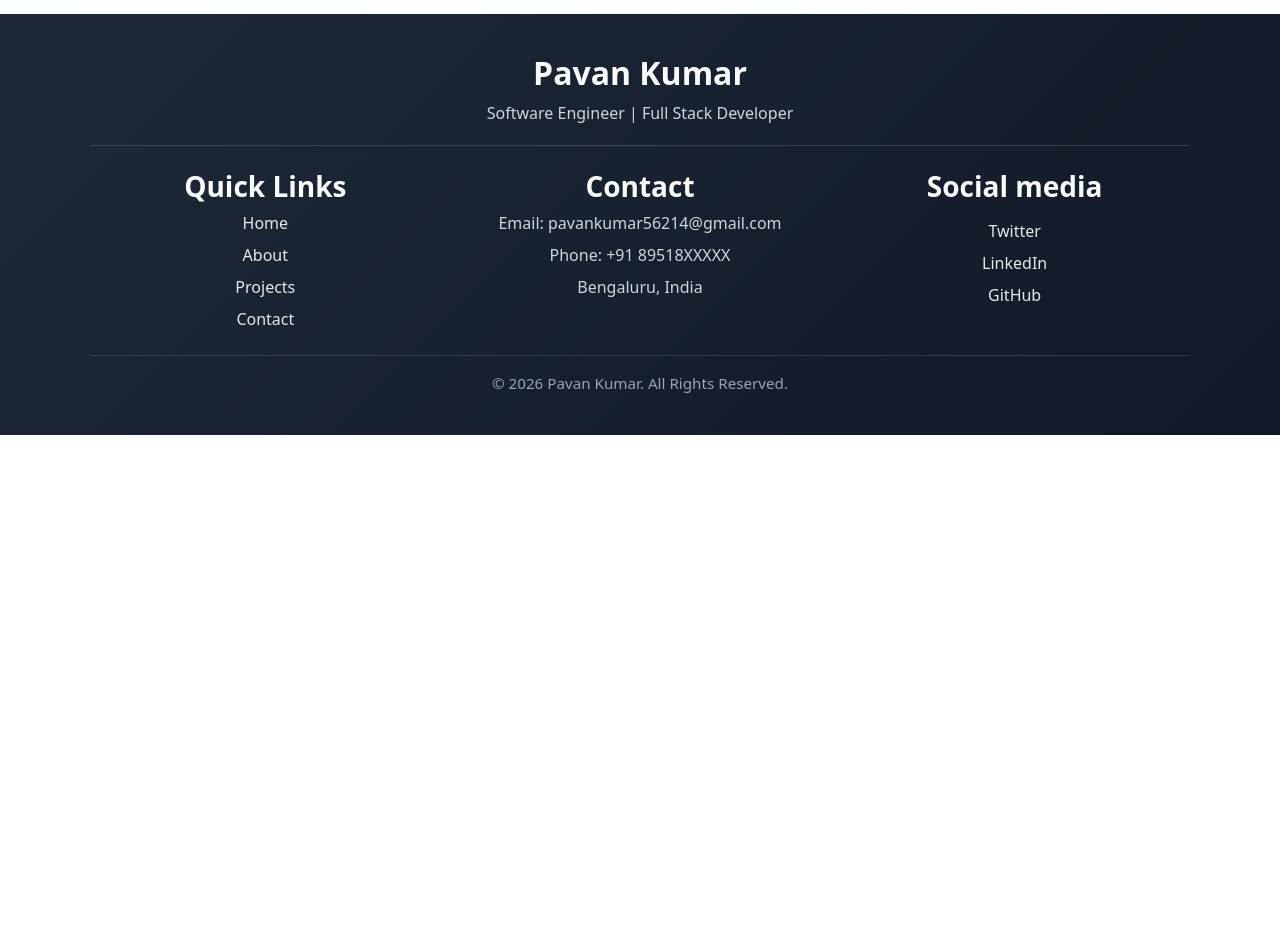
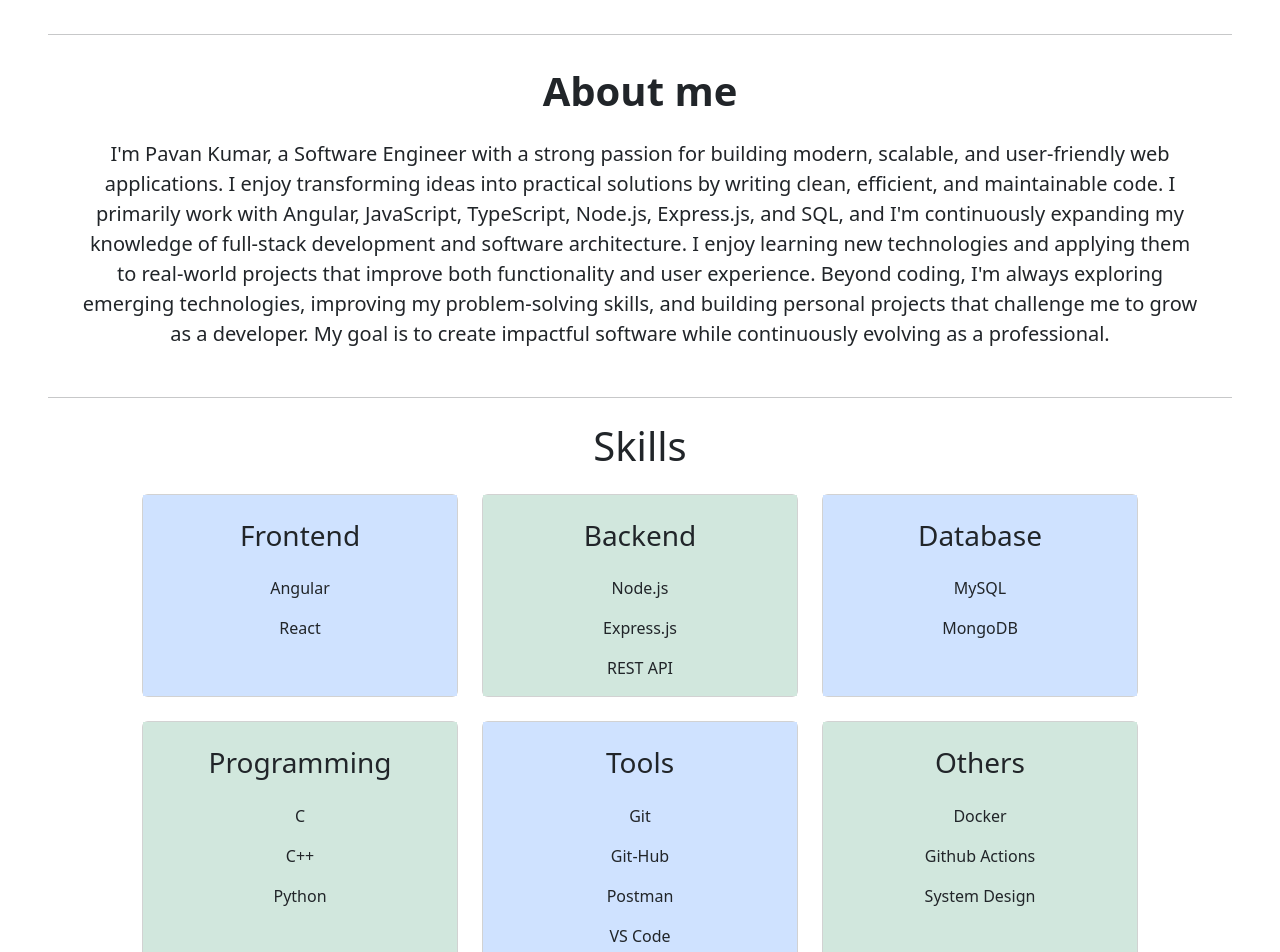
Before and after one commit to pavankumarrcs22/Pavan_Portfolio, an Angular app: page /home in a window 1280 px wide. Shown: the part 600-1552 px from the top of the page. Before the commit the page ends 1035 px from the top, so only its background shows below. Built offline with nearby package versions, Linux system fonts and the light colour scheme.

Commit message:
fixed links

```diff
--- a/src/app/home/home.html
+++ b/src/app/home/home.html
@@ -1,5 +1,5 @@
-<div class="px-4 py-5 my-0 text-center"> <img class="d-block mx-auto mb-4 profile" src="./assets/images/profile.jpeg"
-        alt="Pavan Kumar">
+<div class="px-4 py-5 my-0 text-center">
+    <img class="d-block mx-auto mb-4 profile" src="./assets/images/profile.jpeg" alt="Pavan Kumar">
     <h1 class="display-5 fw-bold text-body-emphasis">Hello, I'm Pavan Kumar</h1>
     <div class="col-lg-6 mx-auto">
         <p class="lead mb-4">
@@ -9,9 +9,94 @@
             become a better software engineer.
         </p>
         <div class="d-grid gap-2 d-sm-flex justify-content-sm-center"> <button type="button"
-                class="btn btn-primary btn-lg px-4 gap-3">Primary button</button>
-                <!-- <button type="button"
+                class="btn btn-primary btn-lg px-4 gap-3">projects</button>
+            <!-- <button type="button"
                 class="btn btn-outline-secondary btn-lg px-4">Secondary</button> -->
         </div>
     </div>
 </div>
+<hr class="mx-5">
+<div id="about" class="container justify-content-sm-center text-center">
+    <h1 class="fw-bold py-3">About me</h1>
+    <p class="lead mb-5">
+        I'm Pavan Kumar, a Software Engineer with a strong passion for building modern, scalable, and user-friendly web
+        applications. I enjoy transforming ideas into practical solutions by writing clean, efficient, and maintainable
+        code.
+
+        I primarily work with Angular, JavaScript, TypeScript, Node.js, Express.js, and SQL, and I'm continuously
+        expanding my knowledge of full-stack development and software architecture. I enjoy learning new technologies
+        and applying them to real-world projects that improve both functionality and user experience.
+        Beyond coding, I'm always exploring emerging technologies, improving my problem-solving skills, and building
+        personal projects that challenge me to grow as a developer. <b>My goal is to create impactful software while
+            continuously evolving as a professional.</b>
+    </p>
+</div>
+
+<hr class="mx-5">
+
+<div class="container" id="skills">
+    <h1 class="card-title p-2 text-center m-3 ">Skills</h1>
+    <div class="row row-cols-1 row-cols-md-3 g-4 text-center mx-5">
+        <div class="col">
+            <div class="card h-100">
+                <div class="card-body bg-primary-subtle">
+                    <h3 class="card-title p-2 mb-3">Frontend</h3>
+                    <p class="card-text">Angular</p>
+                    <p class="card-text">React</p>
+                </div>
+            </div>
+        </div>
+        <div class="col">
+            <div class="card h-100">
+                <div class="card-body bg-success-subtle">
+                    <h3 class="card-title p-2 mb-3">Backend</h3>
+                    <p class="card-text">Node.js</p>
+                    <p class="card-text">Express.js</p>
+                    <p class="card-text">REST API</p>
+                </div>
+            </div>
+        </div>
+        <div class="col">
+            <div class="card h-100">
+                <div class="card-body bg-primary-subtle">
+                    <h3 class="card-title p-2 mb-3">Database</h3>
+                    <p class="card-text">MySQL</p>
+                    <p class="card-text">MongoDB</p>
+                </div>
+            </div>
+        </div>
+         <div class="col">
+            <div class="card h-100">
+                <div class="card-body bg-success-subtle">
+                    <h3 class="card-title p-2 mb-3">Programming</h3>
+                    <p class="card-text">C</p>
+                    <p class="card-text">C++</p>
+                    <p class="card-text">Python</p>
+                </div>
+            </div>
+        </div>
+        <div class="col">
+            <div class="card h-100">
+                <div class="card-body bg-primary-subtle">
+                    <h3 class="card-title p-2 mb-3">Tools</h3>
+                    <p class="card-text">Git</p>
+                    <p class="card-text">Git-Hub</p>
+                    <p class="card-text">Postman</p>
+                    <p class="card-text">VS Code</p>
+                </div>
+            </div>
+        </div>
+        <div class="col">
+            <div class="card h-100">
+                <div class="card-body bg-success-subtle">
+                    <h3 class="card-title p-2 mb-3">Others</h3>
+                    <p class="card-text">Docker</p>
+                    <p class="card-text">Github Actions</p>
+                    <p class="card-text">System Design</p>
+                </div>
+            </div>
+        </div>
+    </div>
+</div>
+
+<hr class="mx-5">
--- a/src/app/navbar/navbar.html
+++ b/src/app/navbar/navbar.html
@@ -1,6 +1,6 @@
 <nav class="navbar navbar-expand-lg navbar-dark bg-dark border-bottom border-body sticky-top" data-bs-theme="dark">
   <div class="container-fluid">
-    <a class="navbar-brand" href="#">Pavan</a>
+    <a class="navbar-brand" href="/home"><img src="./assets/images/favicon.png" style="width: 35px; background-color: azure; border-radius: 60%;" alt="PAVAN"></a>
 
     <button class="navbar-toggler" type="button" data-bs-toggle="collapse" data-bs-target="#navbarNavDropdown"
       aria-controls="navbarNavDropdown" aria-expanded="false" aria-label="Toggle navigation">
@@ -13,7 +13,7 @@
           <a class="nav-link" routerLink="/home" routerLinkActive="active" [routerLinkActiveOptions]="{ exact: true }">Home</a>
         </li>
         <li class="nav-item">
-          <a class="nav-link" href="#">About Me</a>
+          <a class="nav-link" href="#about">About Me</a>
         </li>
         <li class="nav-item">
           <a class="nav-link" href="#">Projects</a>
@@ -23,7 +23,7 @@
             More
           </a>
           <ul class="dropdown-menu">
-            <li><a class="dropdown-item" href="#">Skills</a></li>
+            <li><a class="dropdown-item" href="#skills">Skills</a></li>
             <li><a class="dropdown-item" href="#">Education</a></li>
             <li><a class="dropdown-item" href="#">Certifications</a></li>
           </ul>
--- a/src/index.html
+++ b/src/index.html
@@ -6,7 +6,7 @@
   <title>Portfolio</title>
   <base href="./">
   <meta name="viewport" content="width=device-width, initial-scale=1">
-  <link rel="icon" type="image/x-icon" href="favicon.ico">
+  <link rel="icon" type="image/x-icon" href="favicon.png">
   <link href="https://cdn.jsdelivr.net/npm/bootstrap@5.3.8/dist/css/bootstrap.min.css" rel="stylesheet"
     integrity="sha384-sRIl4kxILFvY47J16cr9ZwB07vP4J8+LH7qKQnuqkuIAvNWLzeN8tE5YBujZqJLB" crossorigin="anonymous">
 </head>
```
Also changed, not shown: public/favicon.png (added), src/assets/images/favicon.png (added).
